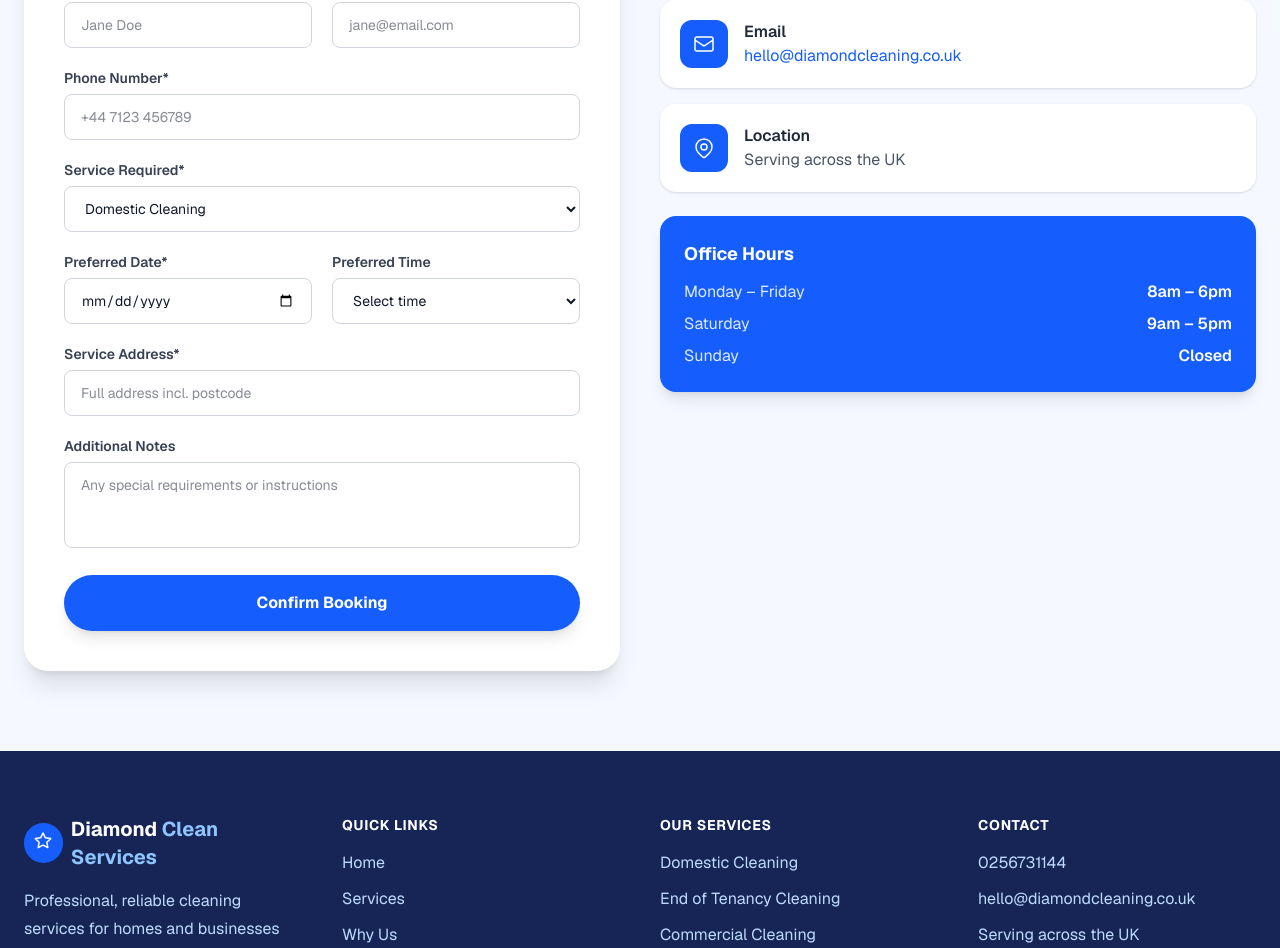
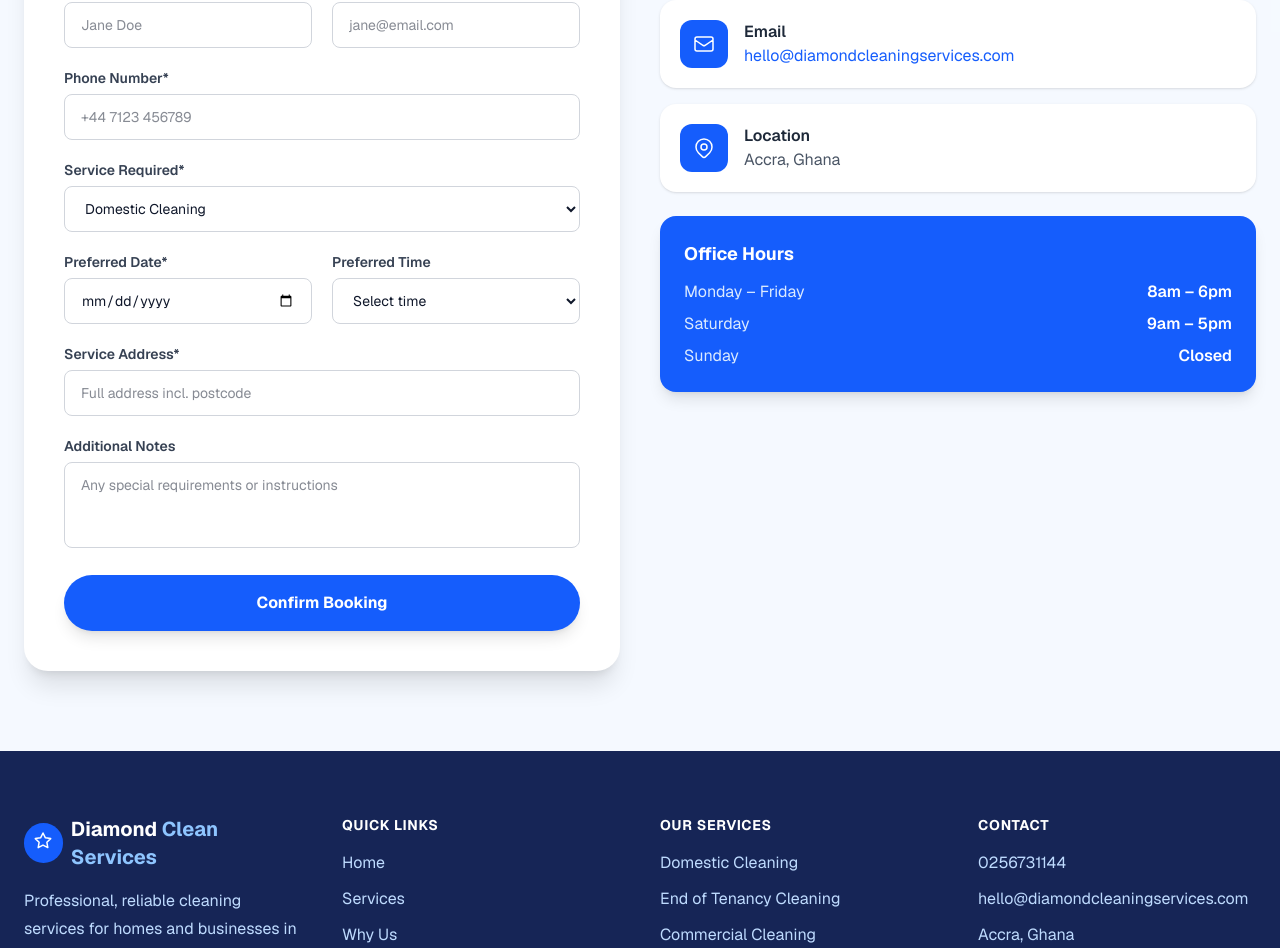
Before and after one commit to WilliamAziza/diamond-cleanerss, a Next.js app: page / in a window 1280 px wide. Shown: the part 4541-5489 px from the top of the page. Built offline with nearby package versions, Linux system fonts and the light colour scheme.

Commit message:
contacts

```diff
--- a/components/Contact.tsx
+++ b/components/Contact.tsx
@@ -76,11 +76,11 @@ export default function Contact() {
                 </div>
                 <div>
                   <p className="font-semibold text-gray-800">Email</p>
-                  <a
-                    href="mailto:hello@diamondcleaning.co.uk"
+<a
+                    href="mailto:hello@diamondcleaningservices.com"
                     className="text-blue-600 hover:underline"
                   >
-                    hello@diamondcleaning.co.uk
+                    hello@diamondcleaningservices.com
                   </a>
                 </div>
               </div>
@@ -108,8 +108,8 @@ export default function Contact() {
                   </svg>
                 </div>
                 <div>
-                  <p className="font-semibold text-gray-800">Location</p>
-                  <p className="text-gray-600">Serving across the UK</p>
+<p className="font-semibold text-gray-800">Location</p>
+                  <p className="text-gray-600">Accra, Ghana</p>
                 </div>
               </div>
             </div>
--- a/components/Footer.tsx
+++ b/components/Footer.tsx
@@ -43,8 +43,8 @@ export default function Footer() {
               </span>
             </div>
             <p className="mt-4 leading-7 text-blue-200">
-              Professional, reliable cleaning services for homes and businesses
-              across the UK. Sparkling results, every single time.
+Professional, reliable cleaning services for homes and businesses
+              in Accra, Ghana. Sparkling results, every single time.
             </p>
             <div className="mt-6 flex gap-3">
               {["Facebook", "Instagram", "Twitter"].map((social) => (
@@ -117,14 +117,14 @@ export default function Footer() {
                 </a>
               </li>
               <li>
-                <a
-                  href="mailto:hello@diamondcleaning.co.uk"
+<a
+                  href="mailto:hello@diamondcleaningservices.com"
                   className="hover:text-white"
                 >
-                  hello@diamondcleaning.co.uk
+                  hello@diamondcleaningservices.com
                 </a>
               </li>
-              <li>Serving across the UK</li>
+              <li>Accra, Ghana</li>
             </ul>
             <a
               href="#booking"
```
